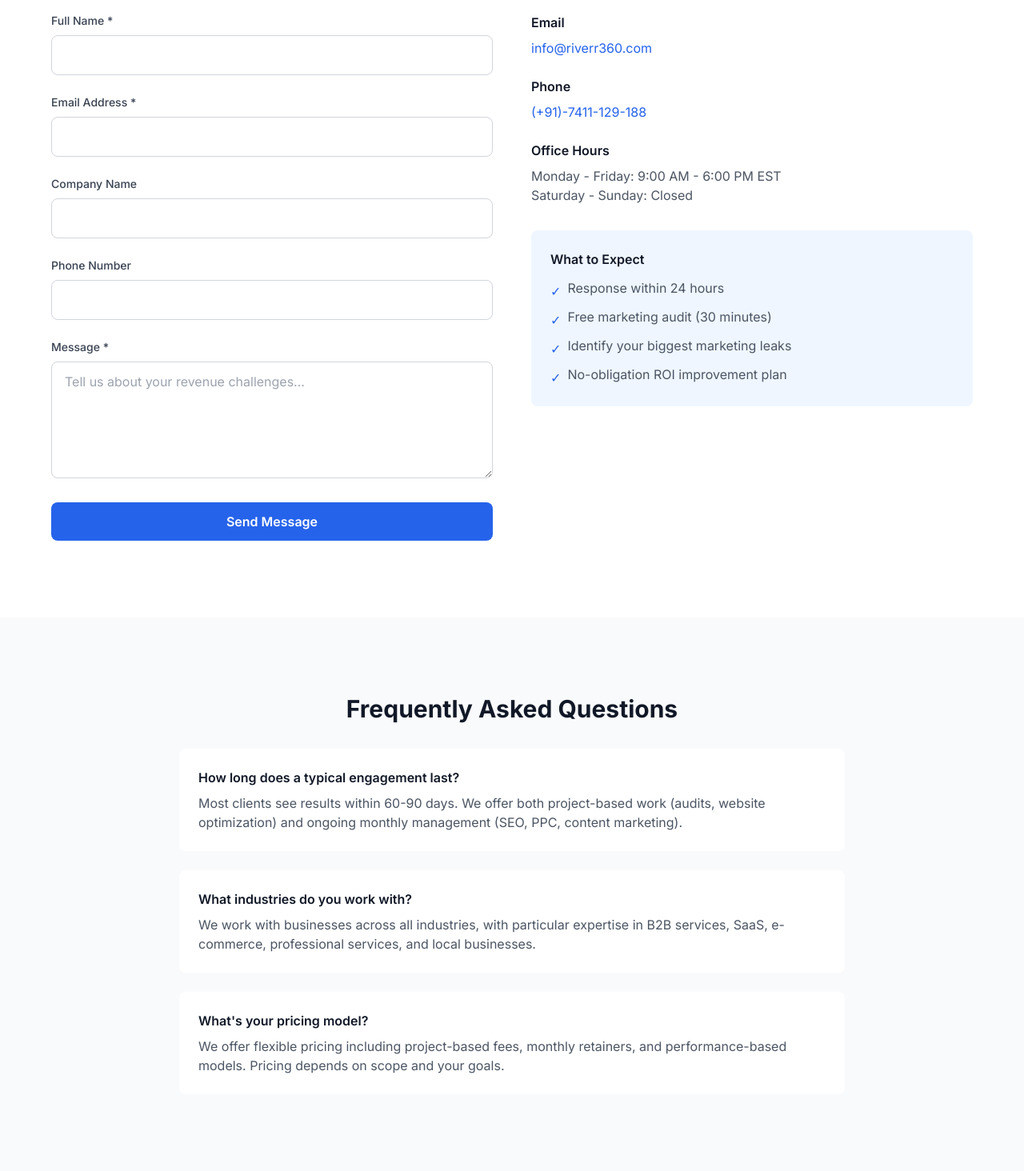
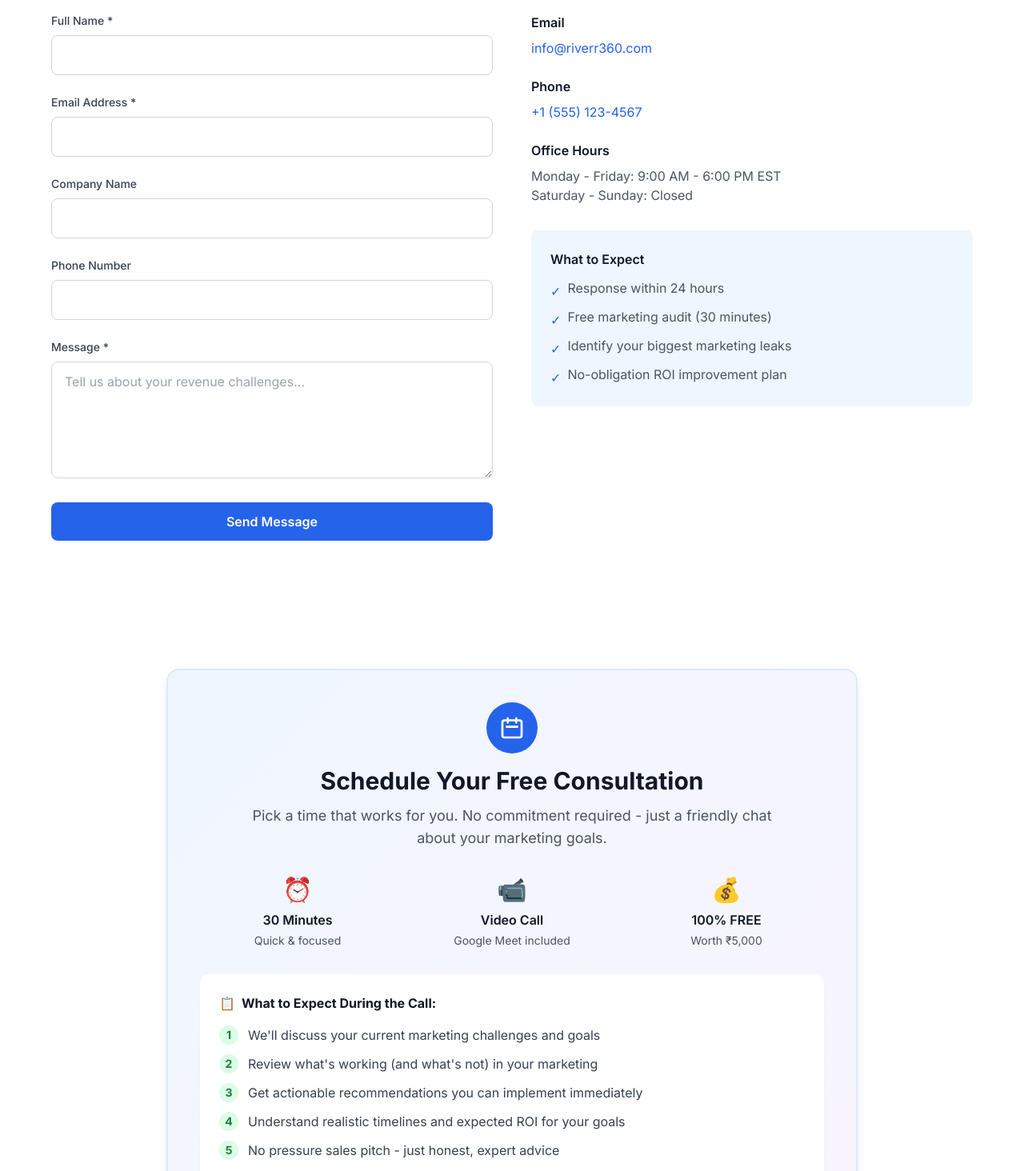
Before and after one commit to riverr360consulting/riverr360, a Next.js app: page /contact in a window 1280 px wide. Shown: the part 460-1924 px from the top of the page at 80% size. Built offline with nearby package versions, Linux system fonts and the light colour scheme.

Commit message:
Updated appointment scheduler

```diff
--- a/app/contact/page.tsx
+++ b/app/contact/page.tsx
@@ -1,6 +1,7 @@
 import Header from '@/components/Header';
 import Footer from '@/components/Footer';
 import ContactForm from '@/components/ContactForm';
+import AppointmentScheduler from '@/components/AppointmentScheduler';
 import type { Metadata } from 'next';
 
 export const metadata: Metadata = {
@@ -56,8 +57,8 @@
 
                   <div>
                     <h3 className="font-semibold text-gray-900 mb-2">Phone</h3>
-                    <a href="tel:+7411129188" className="text-primary-600 hover:text-primary-700">
-                      (+91)-7411-129-188
+                    <a href="tel:+15551234567" className="text-primary-600 hover:text-primary-700">
+                      +1 (555) 123-4567
                     </a>
                   </div>
 
@@ -95,6 +96,13 @@
                 </div>
               </div>
             </div>
+          </div>
+        </section>
+
+        {/* Appointment Scheduler Section */}
+        <section className="py-16 bg-white">
+          <div className="container mx-auto px-4 max-w-4xl">
+            <AppointmentScheduler />
           </div>
         </section>
 
```
